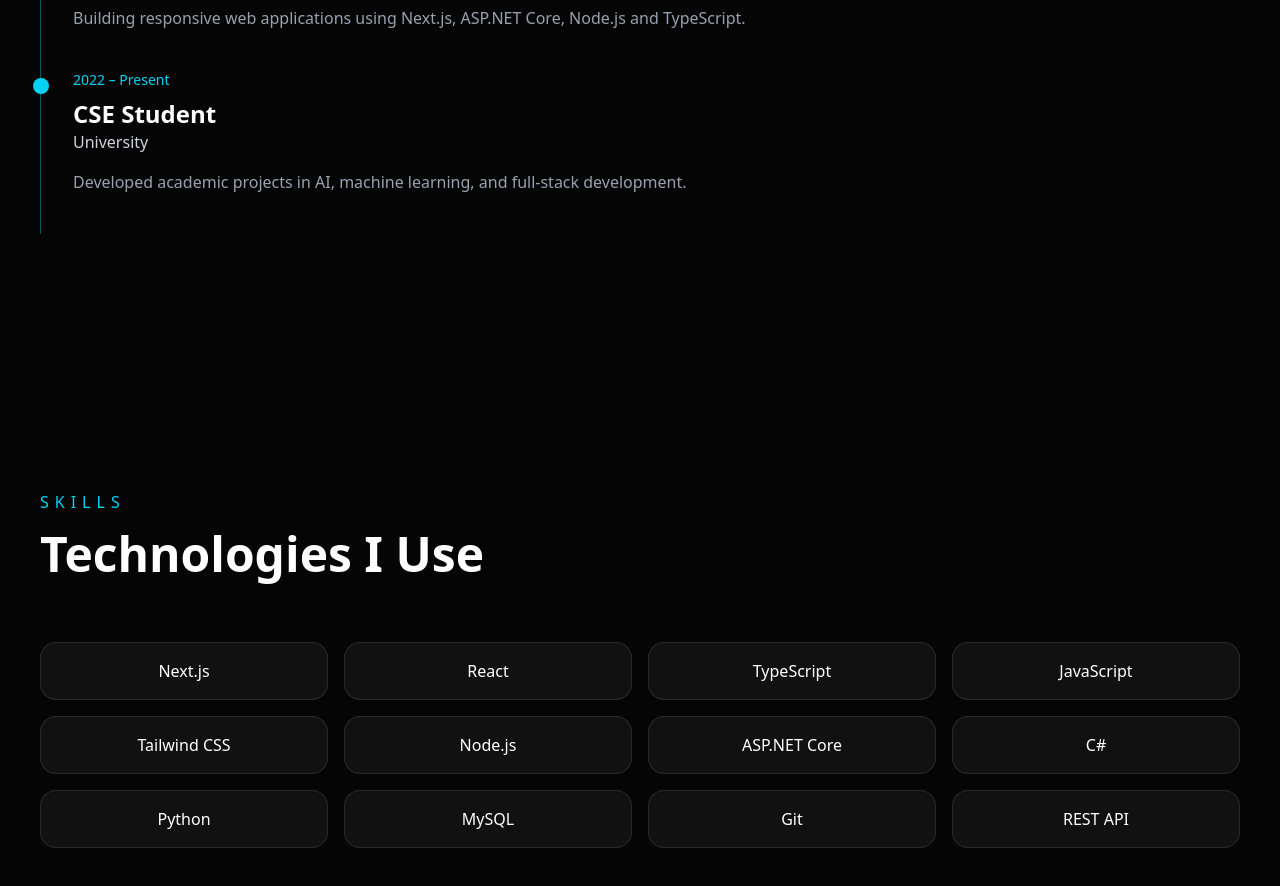
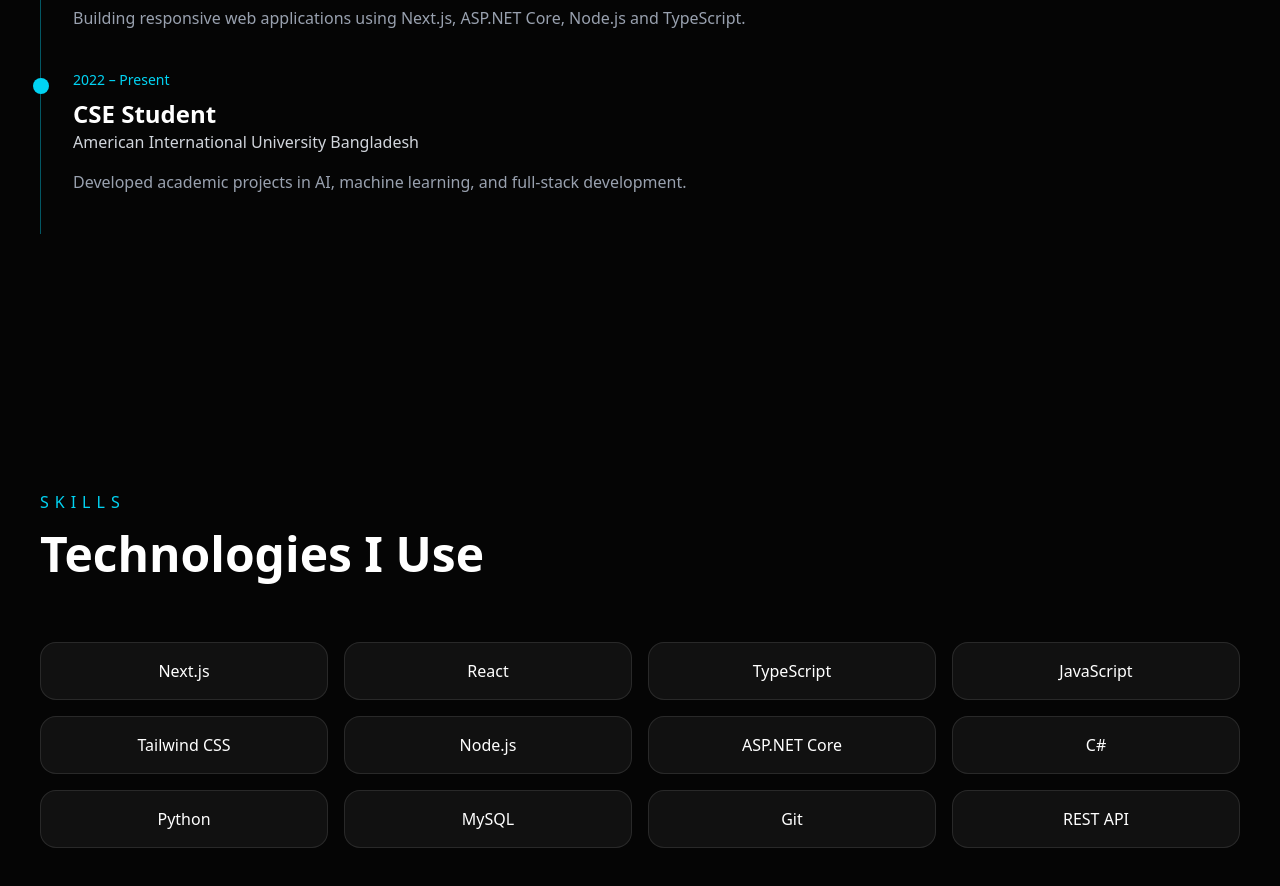
Before and after one commit to BrishavMondal/Portfolio, a Next.js app: page / in a window 1280 px wide. Shown: the part 3140-4026 px from the top of the page. Built offline with nearby package versions, Linux system fonts and the light colour scheme.

Commit message:
Fix production build

```diff
--- a/data/experience.ts
+++ b/data/experience.ts
@@ -28,7 +28,7 @@
   {
     id: 2,
     role: "CSE Student",
-    company: "University",
+    company: "American International University Bangladesh",
     period: "2022 – Present",
     description:
       "Developed academic projects in AI, machine learning, and full-stack development.",
```
